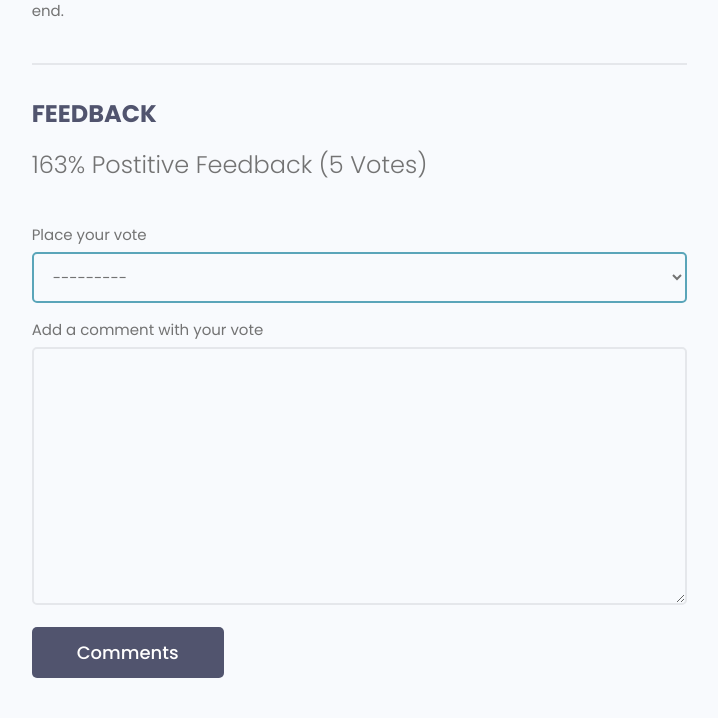
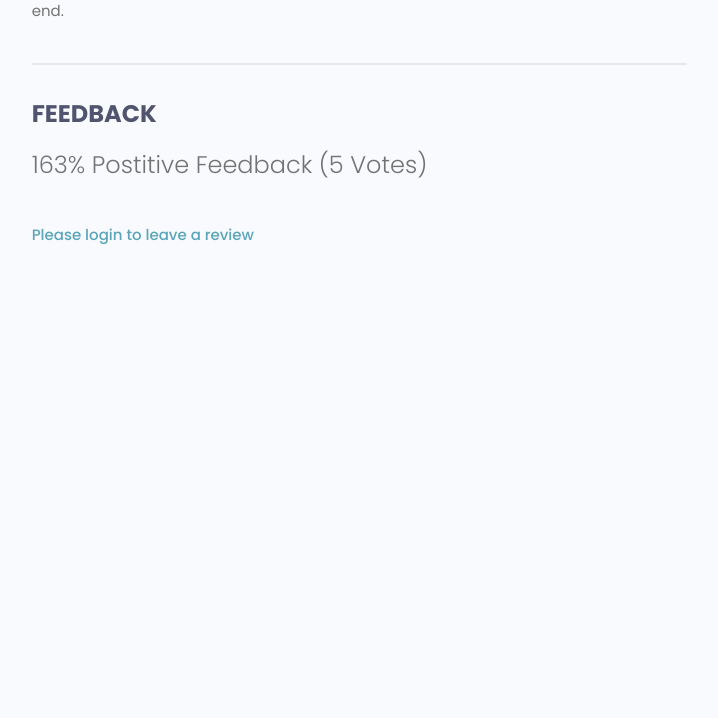
Before and after one commit to StanislavPopovSP/Django_fourth_project, a Django app: page /projects/project/4/ in a window 1280 px wide. Shown: the part 817-1535 px from the top of the page, without its empty margins (465-1183 px from the left). After the commit the page ends 1061 px from the top, so only its background shows below. Run offline with Django 4.2, Linux system fonts and the light colour scheme; data comes from the database, SQL or seed files in the repository; both versions use the stored data as it was after the commit; some libraries are stand-ins or nearby versions.

Commit message:
Добавил дополнительные условия для комментариев. В обработчике project добавил подсчёт отзывов.

```diff
--- a/devsearch/projects/models.py
+++ b/devsearch/projects/models.py
@@ -30,13 +30,12 @@ class Project(models.Model):
 
     def get_vote_count(self):
         reviews = self.review_set.all()
-        up_votes = reviews.filter(value='up').count() # value='up' - как имя, количество
-        total_votes = reviews.count() # Сохраним общее количество отзывов.
-        ratio = (up_votes / total_votes) * 100 # рейтинг общий
-        self.vote_total = total_votes
-        self.vote_ratio = ratio
-
-        self.save()
+        up_votes = reviews.filter(value='up').count() # value='up' - как ключ, количество отзывов положительных
+        total_votes = reviews.count() # общее количество отзывов.
+        ratio = (up_votes / total_votes) * 100 # общий рейтинг положительных отзывов
+        self.vote_total = total_votes # сохранили в поле vote_total общее кол-во голосов
+        self.vote_ratio = ratio # сохранили в поле vote_ratio общий рейтинг положительных отзывов
+        self.save() # Сохранил текущий экземпляр.
 
 
 class Tag(models.Model):
--- a/devsearch/projects/templates/projects/single-project.html
+++ b/devsearch/projects/templates/projects/single-project.html
@@ -10,18 +10,18 @@
                 <h3 class="singleProject__subtitle">Tools & Stacks</h3>
                 <div class="singleProject__toolStack">
                     {% for tag in project.tags.all %}
-                        <span class="tag tag--pill tag--sub tag--lg">
+                    <span class="tag tag--pill tag--sub tag--lg">
                           <small>{{ tag }}</small>
                         </span>
                     {% endfor %}
                 </div>
                 {% if project.source_link %} <!-- Проверка на наличие ссылки -->
-                    <a class="singleProject__liveLink" href="{{ project.source_link }}" target="_blank"><i class="im im-external-link"></i>Source Code
-                    </a>
+                <a class="singleProject__liveLink" href="{{ project.source_link }}" target="_blank"><i class="im im-external-link"></i>Source Code
+                </a>
                 {% endif %}
                 {% if project.demo_link %} <!-- Проверка на наличие ссылки -->
-                    <a class="singleProject__liveLink" href="{{ project.demo_link }}" target="_blank"><i class="im im-external-link"></i>Live Demo
-                    </a>
+                <a class="singleProject__liveLink" href="{{ project.demo_link }}" target="_blank"><i class="im im-external-link"></i>Live Demo
+                </a>
                 {% endif %}
             </div>
             <!-- Описание проекта -->
@@ -40,6 +40,14 @@
                         {{ project.vote_total }}% Postitive
                         Feedback ({{ project.vote_ratio }} Vote{{ project.vote_ratio|pluralize:'s' }})
                     </h5>
+
+                    <!-- Что бы комментарии могли ввести как зарегистрированный пользователь или незарегистрированный -->
+                    {% if request.user.profile.id in project.reviewers %} <!-- Если id пользователя находится внутри нашего project.review. Если уже отправляли свой отзыв будет данное сообщение. -->
+                    <p>You have already submitted your review for this project</p> <!-- Вы уже отправили свой отзыв на этот проект -->
+                    {% elif request.user.profile == project.owner %}
+                    <!-- Вы не можете прокомментировать свою работу -->
+                    <p>Your review your work</p> <!-- Ваш отзыв о вашей работе -->
+                    {% elif request.user.is_authenticated %} <!-- Если пользователь уже зарегистрирован, то тогда будет отображаться текущая форма. -->
                     <!-- Форма отправки комментариев -->
                     <form class="form" action="{% url 'project' project.id %}" method="POST">
                         {% csrf_token %}
@@ -52,6 +60,9 @@
                         {% endfor %}
                         <input class="btn btn--sub btn--lg" type="submit" value="Comments"/>
                     </form>
+                    {% else %} <!-- Если не аутентифицирован пользователь, пожалуйста войдите что бы оставить отзыв. -->
+                    <a href="{% url 'login' %}">Please login to leave a review</a> <!-- по ссылке перенаправим на  -->
+                    {% endif %}
                     <!-- Список комментариев -->
                     <div class="commentList">
                         {% for review in project.review_set.all %}
--- a/devsearch/projects/views.py
+++ b/devsearch/projects/views.py
@@ -55,6 +55,9 @@ def project(request, pk):
         review.project = project_obj # Наш отзыв привязывается к конкретному проекту
         review.owner = request.user.profile # привязываем владельца к профилю пользователя
         review.save() # данные сохранили в БД
+
+        project_obj.get_vote_count() # перезаписываем project_obj
+
         messages.success(request, 'Your review was successfully submitted!') # если все ок
         return redirect('project', pk=project_obj.id)
 
```
Also changed, not shown: devsearch/db.sqlite3.
